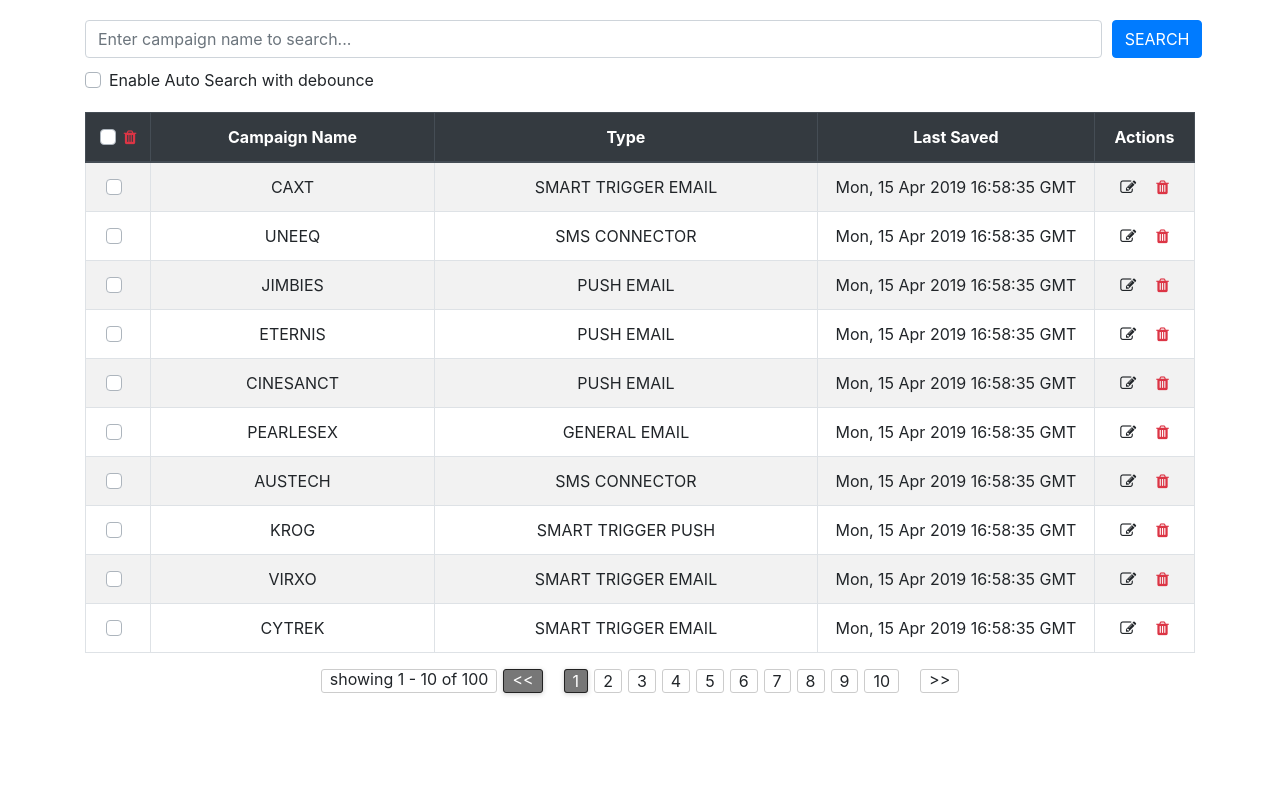
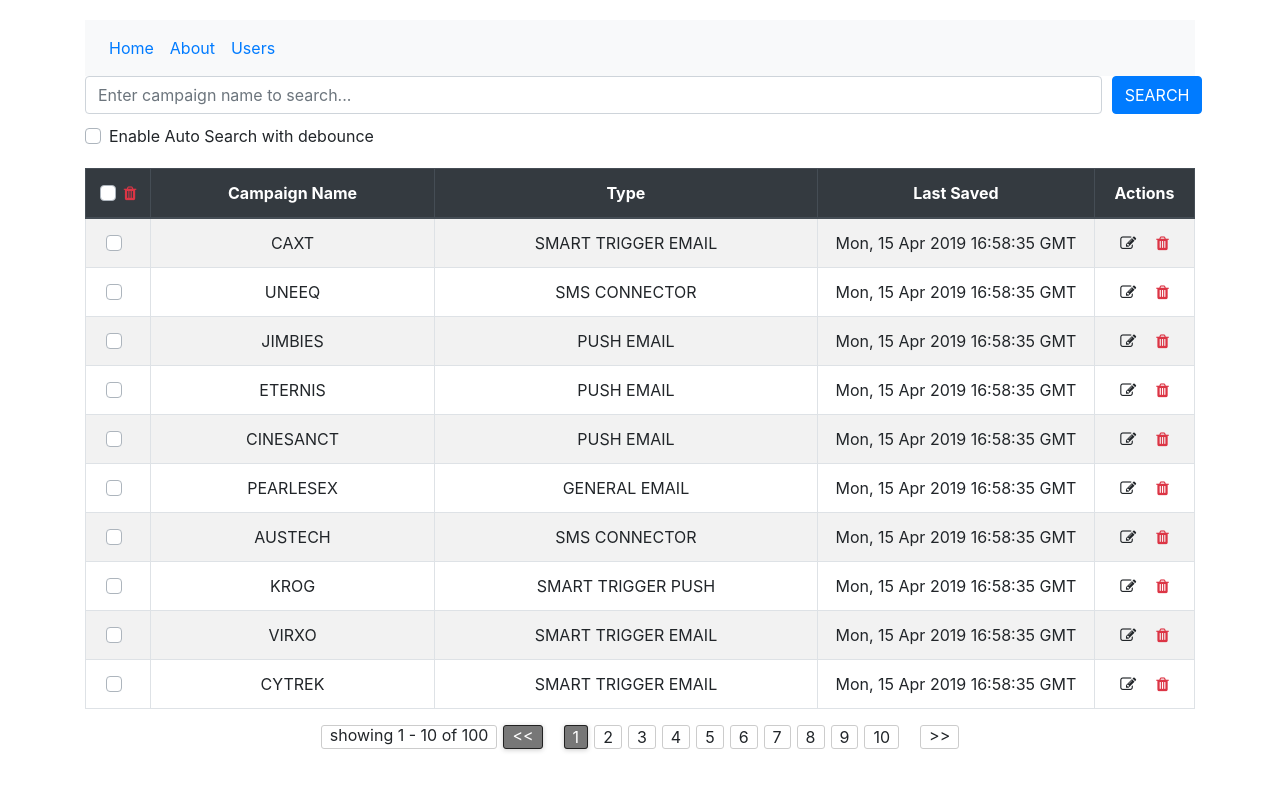
Before and after one commit to salimmohd82/mo-campaign, a React (Create React App) app: page / in a window 1280 px wide. Shown: the top 790 px of the page. Built offline with nearby package versions, Linux system fonts and the light colour scheme.

Commit message:
adding navigation to support additional page

```diff
--- a/package.json
+++ b/package.json
@@ -8,6 +8,7 @@
     "react": "^16.7.0",
     "react-dom": "^16.7.0",
     "react-redux": "^6.0.0",
+    "react-router-dom": "^5.1.2",
     "react-scripts": "2.1.3",
     "redux": "^4.0.1",
     "redux-thunk": "^2.3.0"
--- a/src/App.js
+++ b/src/App.js
@@ -1,17 +1,59 @@
 import React, { Component } from "react";
+import {
+  BrowserRouter as Router,
+  Switch,
+  Route,
+  Link
+} from "react-router-dom";
+
 import "./App.css";
 
-import ListContainer from "./containers/ListContainer";
-import SearchContainer from "./containers/SearchContainer";
+
+// import SiteNavigation from "./view/SiteNavigation";
+import MainContent from "./view/MainContent";
 
 class App extends Component {
+
   render() {
     return (
       <div className="container">
         <div className="App">
           <main>
-            <SearchContainer />
-            <ListContainer />
+          <Router>
+      <div >
+      <nav className="navbar navbar-expand-sm bg-light">
+
+          <ul className="navbar-nav">
+            <li className="nav-item nav-link active">
+              <Link to="/">Home</Link>
+            </li>
+            <li className="nav-item nav-link">
+              <Link to="/about">About</Link>
+            </li>
+            <li className="nav-item nav-link">
+              <Link to="/users">Users</Link>
+            </li>
+          </ul>
+        </nav>
+
+        {/* A <Switch> looks through its children <Route>s and
+            renders the first one that matches the current URL. */}
+        <Switch>
+          <Route path="/about">
+            <About />
+          </Route>
+          <Route path="/users">
+            <Users />
+          </Route>
+          <Route path="/">
+            <MainContent />
+          </Route>
+        </Switch>
+      </div>
+    </Router>
+
+
+
           </main>
         </div>
       </div>
@@ -20,3 +62,15 @@ class App extends Component {
 }
 
 export default App;
+
+class About extends Component {
+  render(){
+    return <h2>About</h2>;
+  }
+}
+
+class Users extends Component {
+  render(){
+    return <h2>Users</h2>;
+  }
+}
--- /dev/null
+++ b/src/view/MainContent.jsx
@@ -0,0 +1,8 @@
+import React from "react";
+import ListContainer from "../containers/ListContainer";
+import SearchContainer from "../containers/SearchContainer";
+
+export default function MainContent () {
+    return([<SearchContainer />,
+            <ListContainer />]);
+}
--- /dev/null
+++ b/src/view/SiteNavigation.jsx
@@ -0,0 +1,22 @@
+import React from "react";
+import "./view.css";
+
+export default function SiteNavigation () {
+    return(
+    <div>
+        <nav className="navbar navbar-expand-lg navbar-light bg-light">
+            <a className="navbar-brand">Navbar</a>
+            <button className="navbar-toggler" type="button" data-toggle="collapse" data-target="#navbarNavAltMarkup" aria-controls="navbarNavAltMarkup" aria-expanded="false" aria-label="Toggle navigation">
+                <span className="navbar-toggler-icon"></span>
+            </button>
+            <div class="collapse navbar-collapse" id="navbarNavAltMarkup">
+                <div class="navbar-nav">
+                  <ul>
+                    <li class="nav-item nav-link active">Home <span class="sr-only">(current)</span></li>
+                    <li class="nav-item nav-link">Component lib</li>
+                  </ul>
+                </div>
+            </div>
+        </nav>
+    </div>);
+}
```
Also changed, not shown: 1 other file (tests, documents, lock files or other folders).
